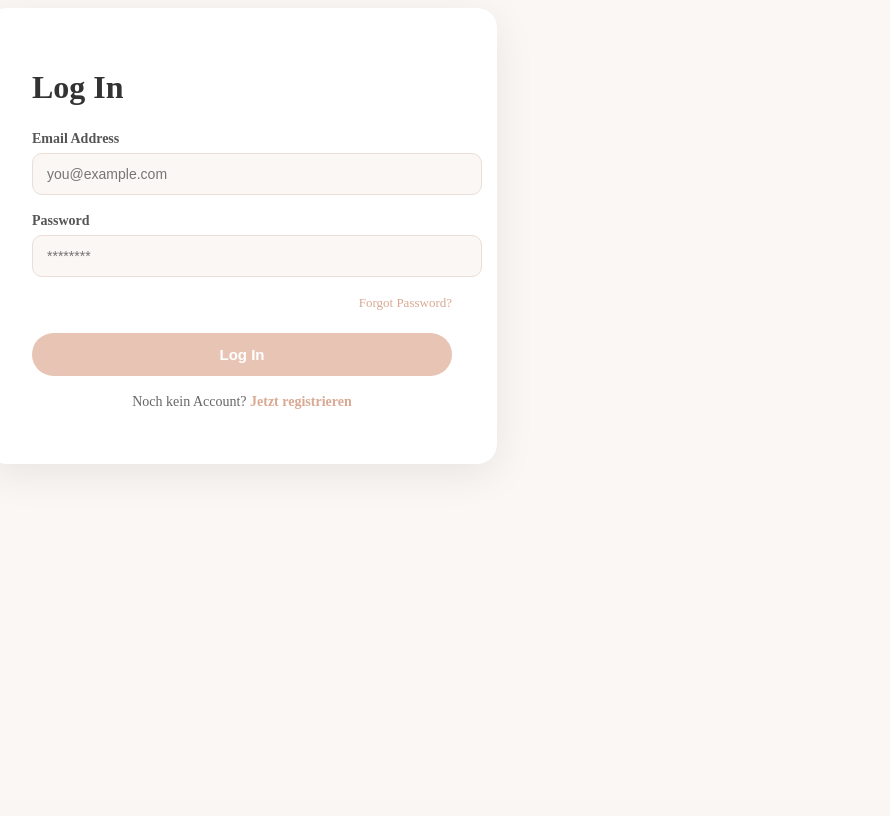
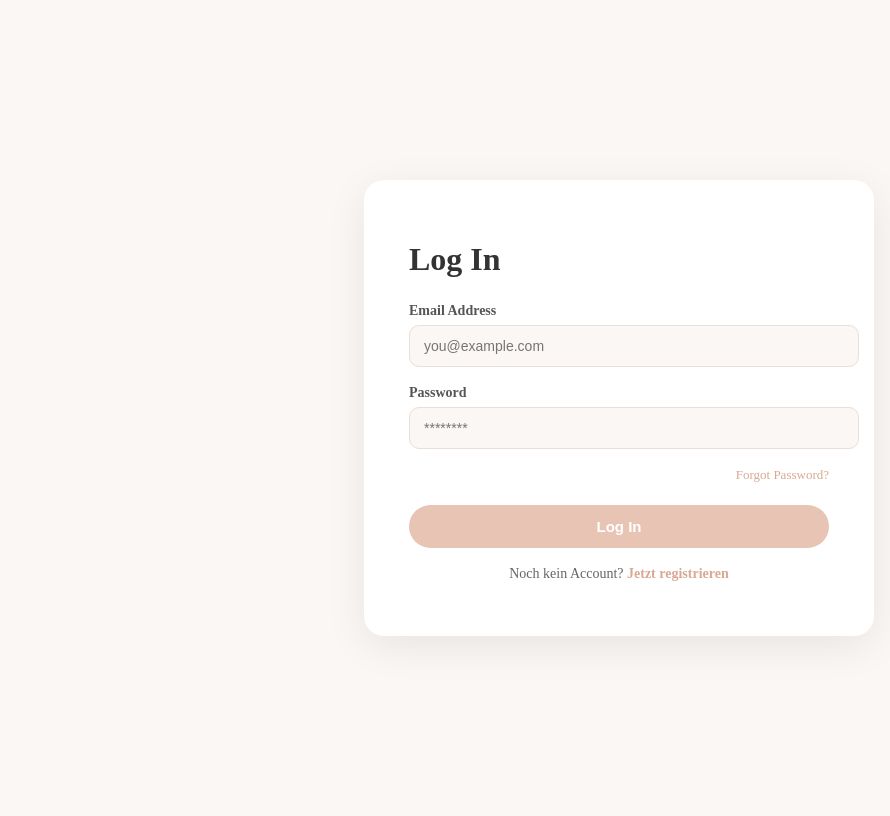
Before and after one commit to Tiberja/SkinSense, a Flask app: page /login in a window 1280 px wide. Shown: the whole page, without its empty margins (21-911 px from the left). Before the commit the page ends 409 px from the top, so only its background shows below. Run offline with Flask 3, Linux system fonts and the light colour scheme.

Commit message:
css login zentriert

```diff
--- a/static/css/style.css
+++ b/static/css/style.css
@@ -8,7 +8,12 @@
 /* Seite zentrieren */
 body {
   background-color: #faf7f5;
+  min-height: 100vh;
+  display: flex;
+  justify-content: center;
+  align-items: center;
 }
+
 
 /* Login-Karte */
 .auth-card {
```
